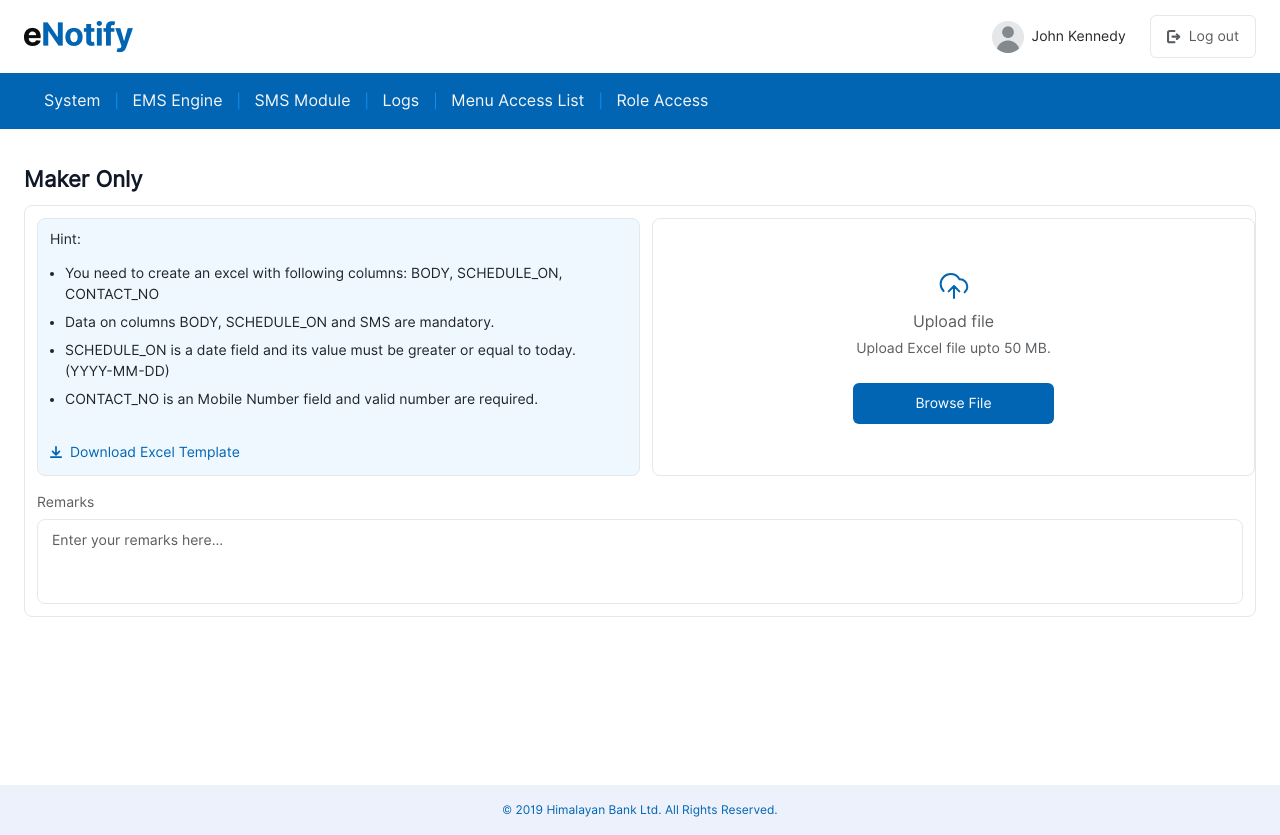
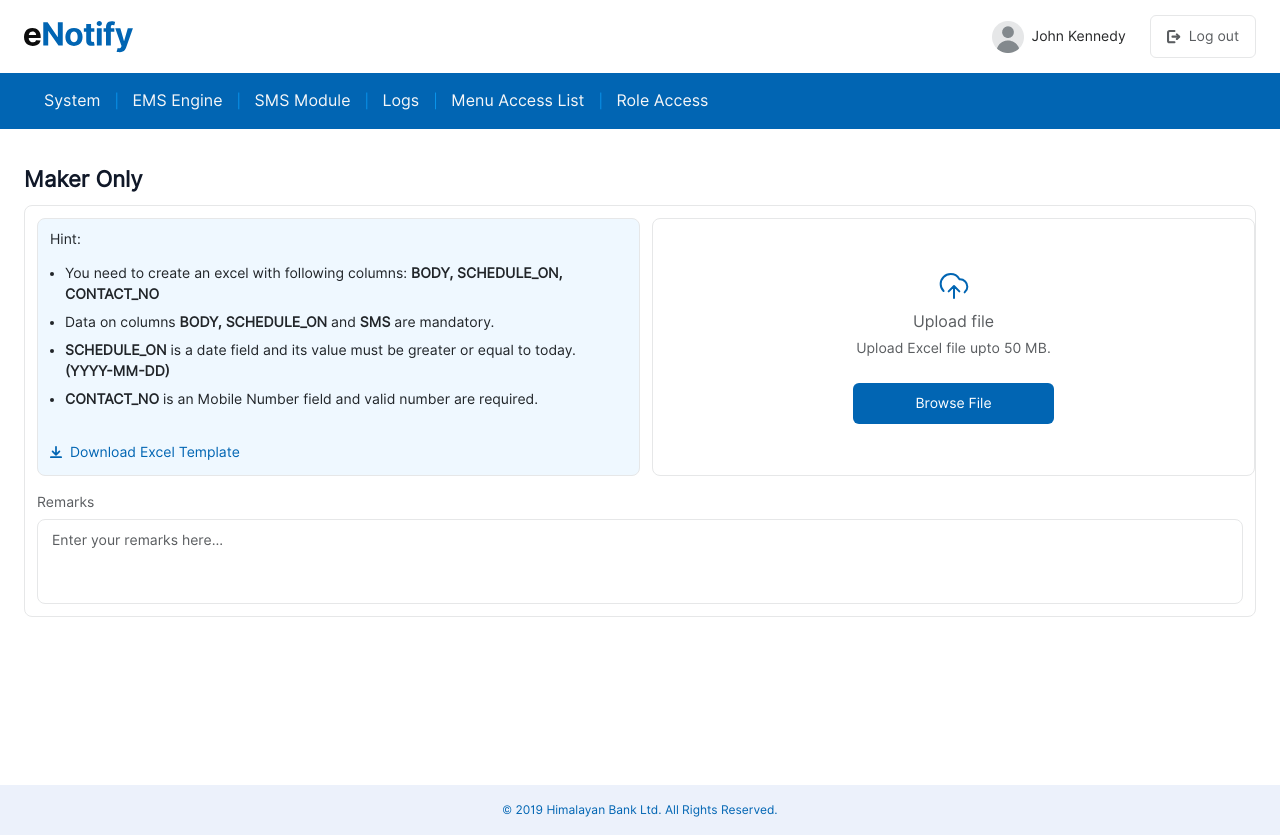
Before and after one commit to Nishant2056/Enotify, a plain HTML site: page maker-only-update.html in a window 1280 px wide. Drawn offline with Linux system fonts and the light colour scheme.

Commit message:
few changes

```diff
--- a/css/smart.css
+++ b/css/smart.css
@@ -596,7 +596,7 @@ display:block;
     margin-top:32px;
 }
 .maker-wrapper .lists span{
-    font-weight:500;
+    font-weight:600;
 }
 .maker-top-wrapper label{
     pointer-events: none;
--- a/maker-only-update.html
+++ b/maker-only-update.html
@@ -12,7 +12,7 @@
 <body>
     <header class="site-header">
         <div class="header-one bg-white site-header d-flex justify-content-between align-items-center">
-           <a href="/"><img src="images/logo.png" alt="" class="logo"></a>
+           <a href="/"><img src="images/eNotify-logo.svg" alt="" class="logo"></a>
             <div class="d-flex align-items-center gap-4">
                 <div class="d-flex align-items-center gap-2">
                     <img src="images/Avatar.png" alt="profile-picture" class="avatar w-32 h-32">
```
Also changed, not shown: index.html (+1 -1 lines), images/delete-icon.png (deleted), images/eNotify-logo.svg (added), images/logo.png (deleted).
